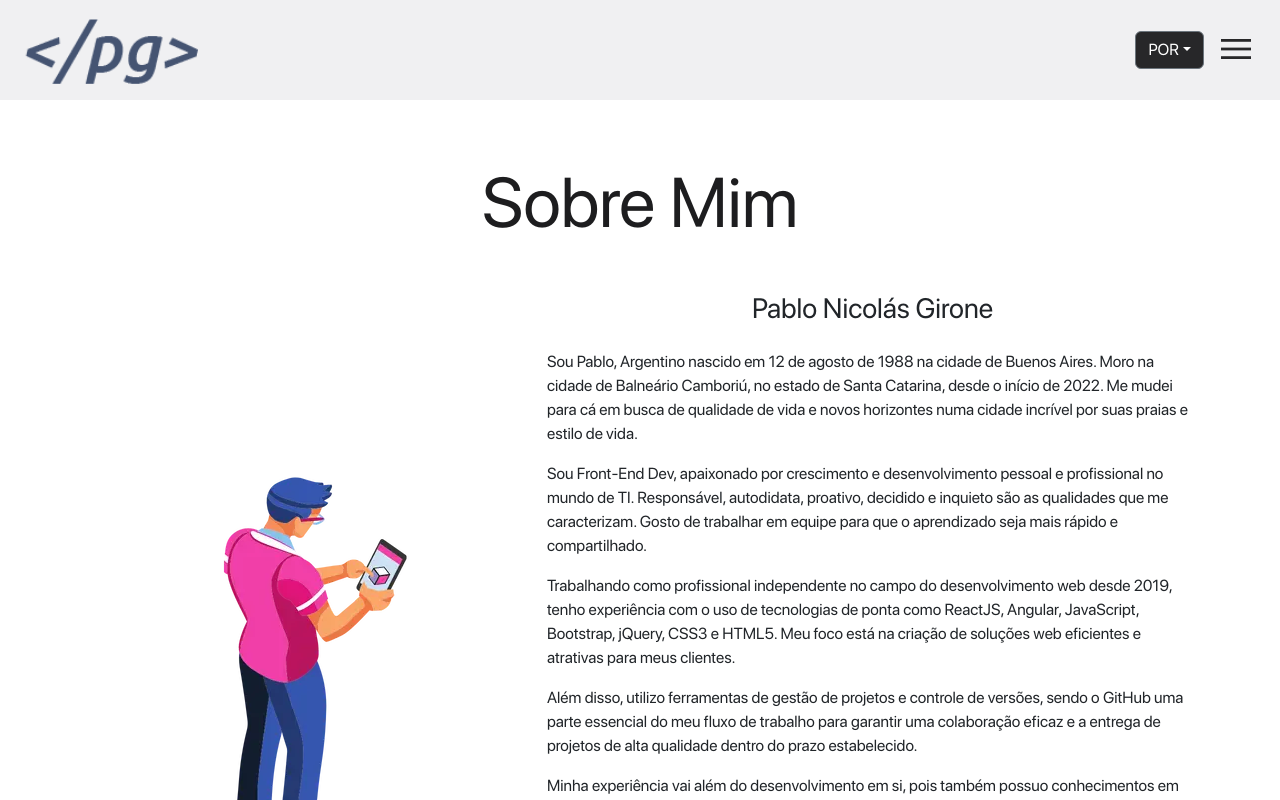
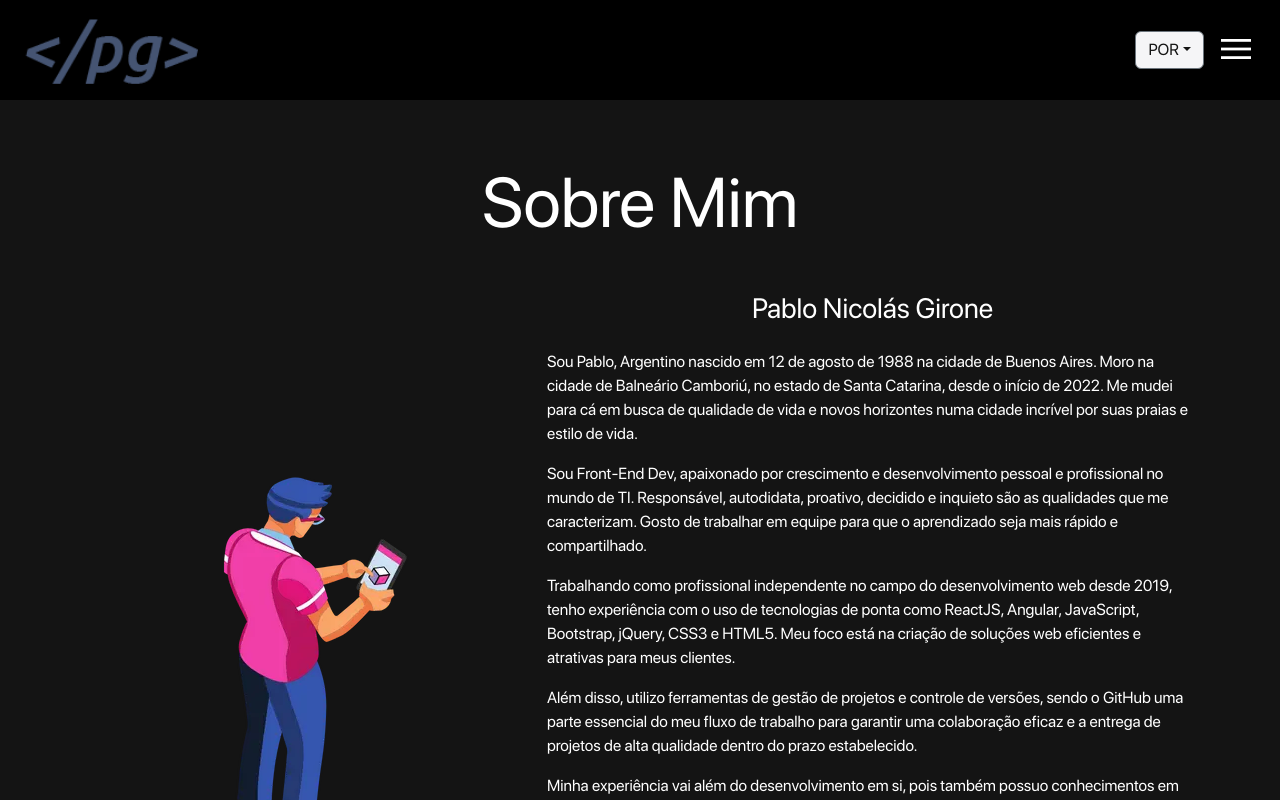
Before and after one commit to PabloNicolas87/Mi-Sitio-Web, a React (Create React App) app: page / in a window 1280 px wide. Shown: the top 800 px of the page. Built offline with nearby package versions, Linux system fonts and the light colour scheme.

Commit message:
Cambio a Modo Oscuro

```diff
--- a/src/App.js
+++ b/src/App.js
@@ -9,7 +9,7 @@ import { BrowserRouter} from 'react-router-dom';
 import React, { useState } from 'react';
 
 function App() {
-  const [modoOscuro, setModoOscuro] = useState(false);
+  const [modoOscuro, setModoOscuro] = useState(true);
 
   const toggleModo = () => {
       setModoOscuro(!modoOscuro);
```
